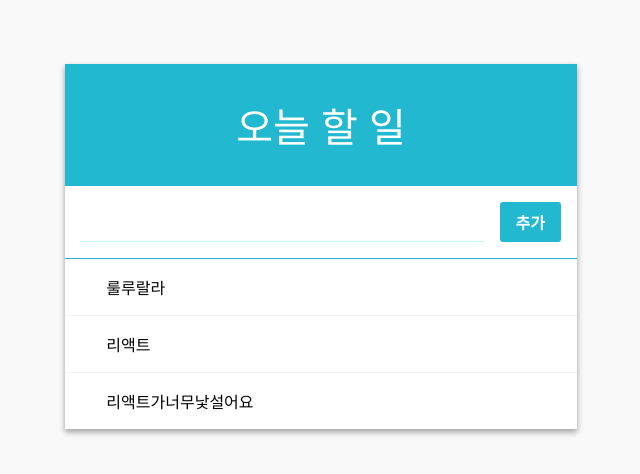
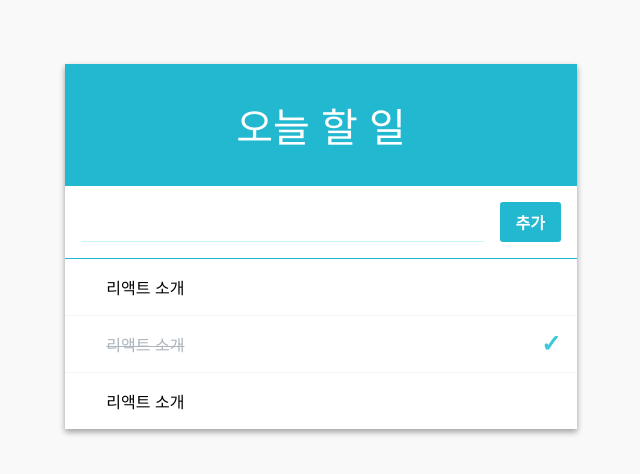
Before and after one commit to jxxtty/react-practice, a React (Create React App) app: page / in a window 1280 px wide. Shown: the top 474 px of the page, without its empty margins (319-959 px from the left). Built offline with nearby package versions, Linux system fonts and the light colour scheme.

Commit message:
Form기능 구현

```diff
--- a/src/App.js
+++ b/src/App.js
@@ -42,8 +42,8 @@
   }
 
   render(){
-    const { input } = this.state;
-    const {
+    const { input, todos } = this.state;
+    const { // 비구조화할당
       handleChange,
       handleCreate,
       handleKeyPress
@@ -53,7 +53,7 @@
       <TodoListTemplate form={(
         <Form value={input} onKeyPress={handleKeyPress} onChange={handleChange} onCreate={handleCreate}/>
       )}>
-        <TodoItemList/>
+        <TodoItemList todos={todos}/>
       </TodoListTemplate>
     );
   }
--- a/src/components/TodoItemList.js
+++ b/src/components/TodoItemList.js
@@ -6,11 +6,28 @@
         // eslint-disable-next-line
         const {todos, onToggle, onRemove} = this.props;
 
+        // todos안에 있는 객체들을 화면에 보여주기위해 todos배열을 컴포넌트 배열로 변환해준다.(자바스크립트 배열의 내장함수 map사용)
+        const todoList = todos.map(
+            // todos.map((todo) => (<TodoItem {...todo} onToggle={onToggle} ~~~~)) 이런식으로 작성도 가능
+            // 위와 같은 방식으로 작성하게되면, 객체의 값 모두를 props로 전달하게 된다.
+            ({id, text, checked}) => (
+                <TodoItem
+                    id={id}
+                    text={text}
+                    checked={checked}
+                    onToggle={onToggle}
+                    onRemove={onRemove}
+                    key={id}
+                />
+            )
+        );
+
         return (
             <div>
-                <TodoItem text="룰루랄라"/>
+                {/* <TodoItem text="룰루랄라"/>
                 <TodoItem text="리액트"/>
-                <TodoItem text="리액트가너무낯설어요"/>
+                <TodoItem text="리액트가너무낯설어요"/> */}
+                {todoList}
             </div>
         );
     }
```
